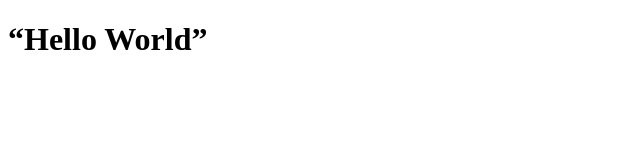
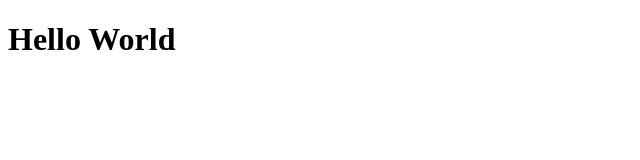
Before and after one commit to hanc8-1664358/hanc8-1664358.github.io, a plain HTML site: page index.html in a window 1280 px wide. Shown: the whole page, without its empty margins (0-640 px from the left). Drawn offline with Linux system fonts and the light colour scheme.

Commit message:
Update index.html

```diff
--- a/index.html
+++ b/index.html
@@ -4,6 +4,6 @@
         <title>Hello World</title>
     </head>
     <body>
-        <h1><q>Hello World</q></h1>
+        <h1><b>Hello World</b></h1>
     </body>
 </html>
```
